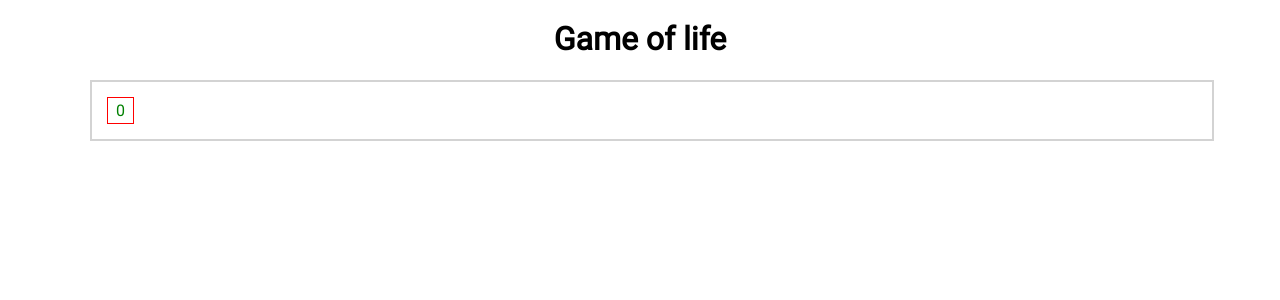
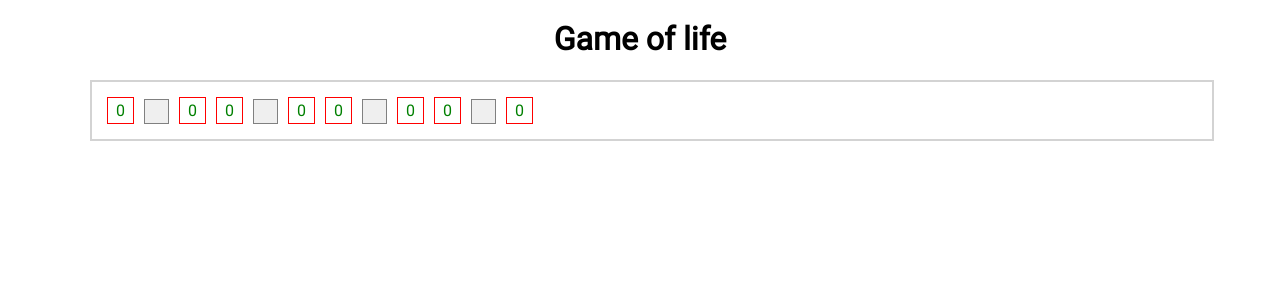
Before and after one commit to Paveldub/webpack-from-scratch, a React app: page / in a window 1280 px wide. Shown: the top 300 px of the page. Built offline with nearby package versions, Linux system fonts and the light colour scheme.

Commit message:
different cells

```diff
--- a/src/index.tsx
+++ b/src/index.tsx
@@ -10,7 +10,10 @@ import { FieldComponent } from "./Components/Field/Field";
 const App = () => (
   <div className="container">
     <MainTitleComponet title={"Game of life"} />
-    <FieldComponent field={[["0"]]} onClick={() => console.log("clcked")} />
+    <FieldComponent
+      field={[["0", "", "0", "0", "", "0", "0", "", "0", "0", "", "0"]]}
+      onClick={() => console.log("clcked")}
+    />
   </div>
 );
 
```
